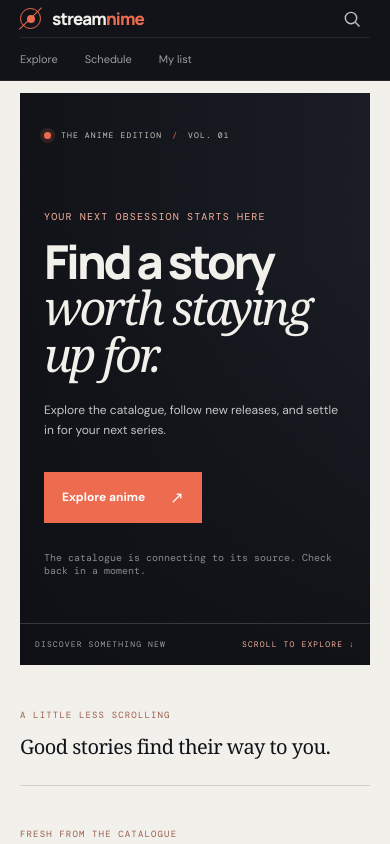
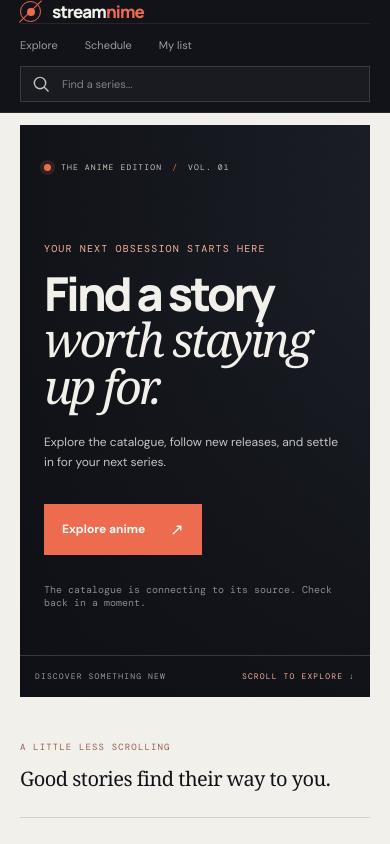
Before and after one commit to ItsMeMal/StreamNime, a Next.js app: page / in a window 390 px wide. Shown: the top 844 px of the page. Built offline with nearby package versions, Linux system fonts and the light colour scheme.

Commit message:
Keep anime search accessible on mobile

```diff
--- a/app/globals.css
+++ b/app/globals.css
@@ -289,3 +289,19 @@ button { cursor: pointer; }
   .footer-inner p { font-size: 12px; }
   .footer-note { margin-top: 7px; }
 }
+
+@media (max-width: 700px) {
+  .header-search {
+    grid-column: 1 / -1;
+    grid-row: 3;
+    width: 100%;
+    height: 36px;
+    margin: 0 0 10px;
+    padding: 0 10px;
+    justify-content: flex-start;
+    border: 1px solid rgba(255,255,255,.14);
+    background: rgba(255,255,255,.035);
+  }
+  .header-search input { display: block; font-size: 11px; }
+  .header-search kbd { display: none; }
+}
```
